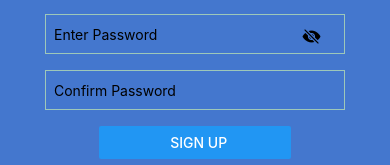
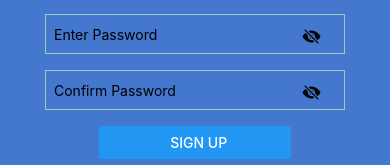
Before and after one commit to dumiya123/SDGP_Group_41_Boolean_Autocrats, a React Native app in the folder front-end/: screen / in a window 390 px wide. Shown: the part 434-599 px from the top of the page. Built offline with nearby package versions, Linux system fonts and the light colour scheme.

Commit message:
Add eye icon to toggle password visibility (Dumindu Gamage )

```diff
--- a/front-end/pages/sign-up-page/signUp.js
+++ b/front-end/pages/sign-up-page/signUp.js
@@ -97,9 +97,19 @@ const SignupScreen = () => {
 
       />
 
+      <TouchableOpacity
+            style={{
+              position:'absolute',
+              right:12,
+              padding:12
+            }}
+      >
+
+        <Ionicons name='eye-off' size={19}/>
+
+      </TouchableOpacity>
+
       </View>
-
-
 
 
 
```
